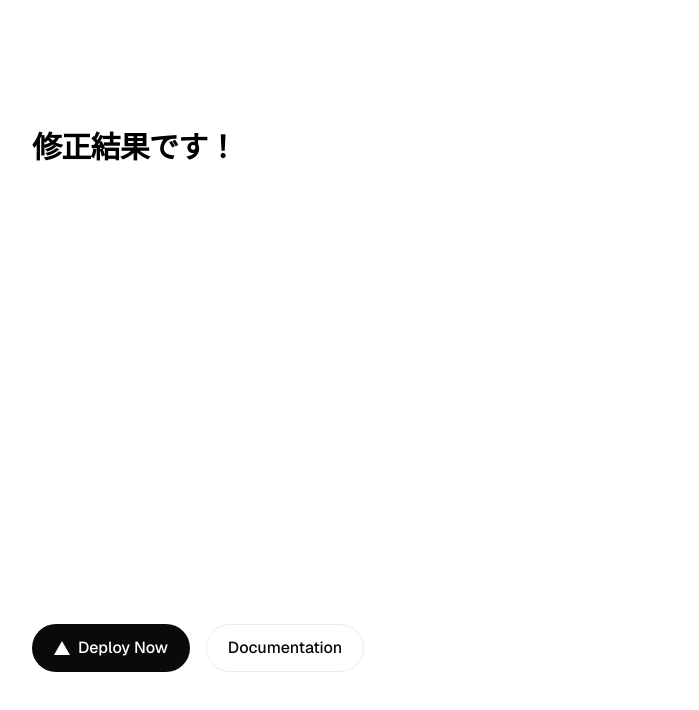
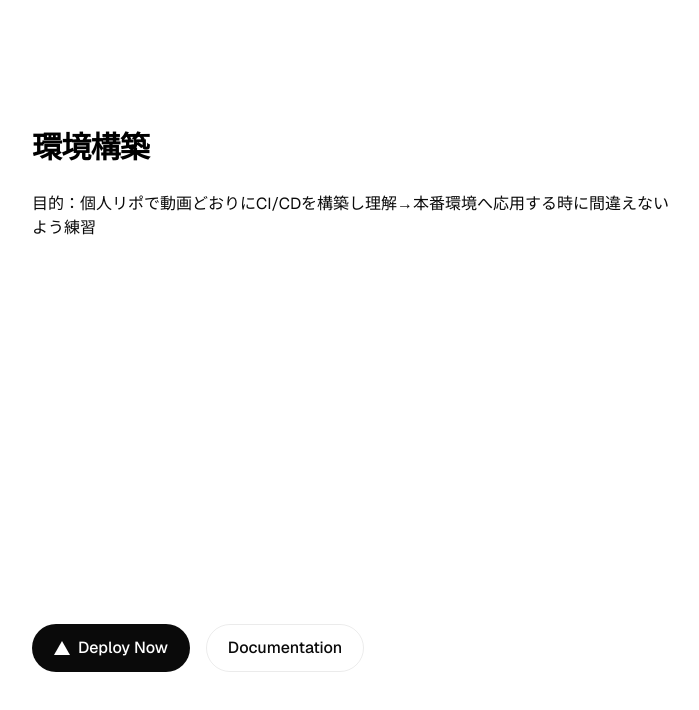
Before and after one commit to Mitsuki-W/first-setup, a Next.js app: page / in a window 1280 px wide. Shown: the top 710 px of the page, without its empty margins (288-987 px from the left). Built offline with nearby package versions, Linux system fonts and the light colour scheme.

Commit message:
fix: page.tsxのタイトルを「環境構築」に変更し、目的の説明を追加

```diff
--- a/app/page.tsx
+++ b/app/page.tsx
@@ -6,8 +6,11 @@ export default function Home() {
       <main className="flex min-h-screen w-full max-w-3xl flex-col items-center justify-between py-32 px-16 bg-white dark:bg-black sm:items-start">
         <div className="flex flex-col items-center gap-6 text-center sm:items-start sm:text-left">
           <h1 className="max-w-xs text-3xl font-semibold leading-10 tracking-tight text-black dark:text-zinc-50">
-            修正結果です！
+            環境構築
           </h1>
+          <p>
+            目的：個人リポで動画どおりにCI/CDを構築し理解→本番環境へ応用する時に間違えないよう練習
+          </p>
         </div>
         <div className="flex flex-col gap-4 text-base font-medium sm:flex-row">
           <a
```
